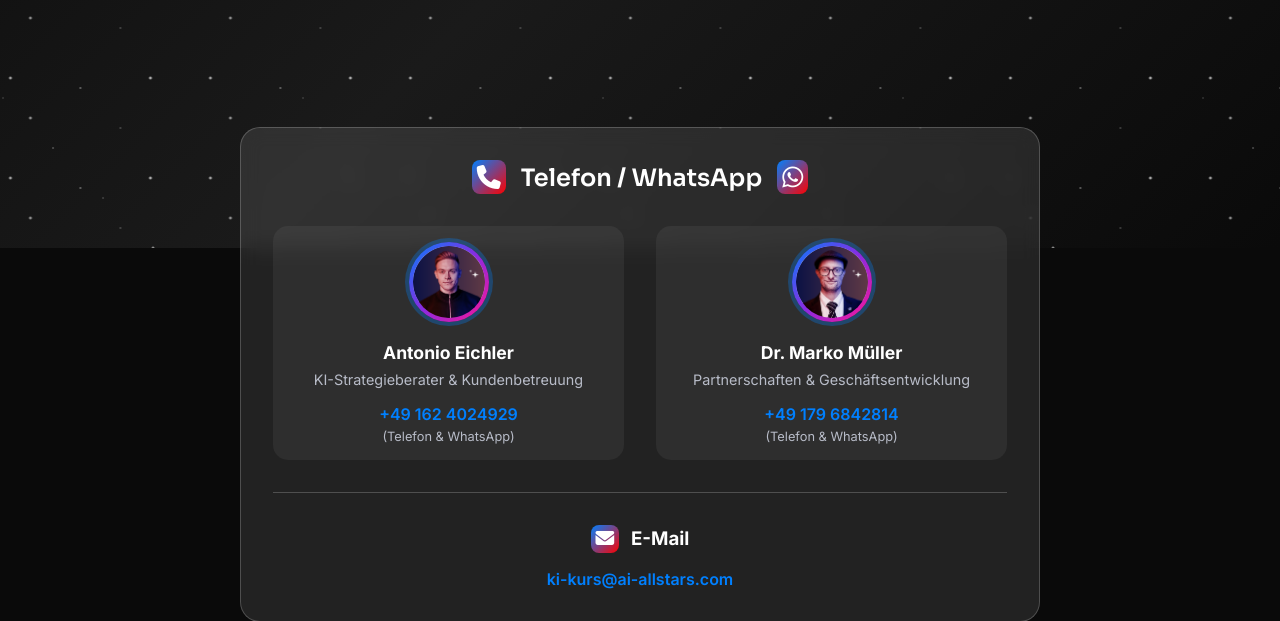
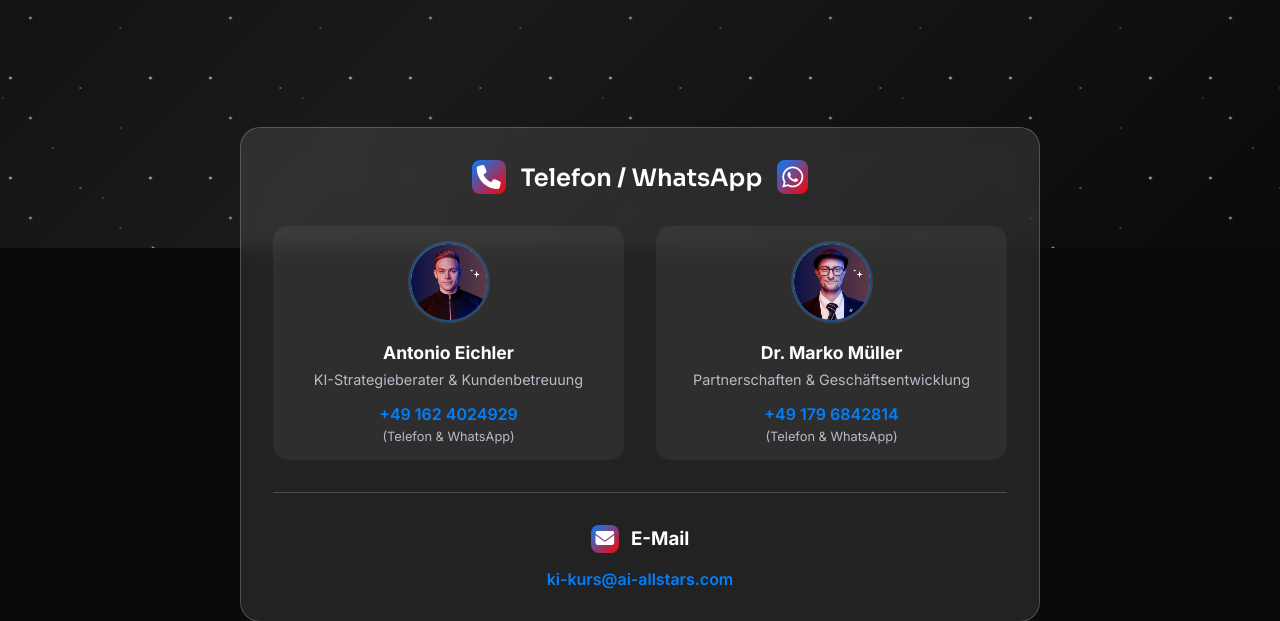
Before and after one commit to 2Patrick1111/kurs, a Flask app: page / in a window 1280 px wide. Shown: the part 552-1173 px from the top of the page. Run offline with Flask 3, Linux system fonts and the light colour scheme.

Commit message:
Improve appearance of user profile image with a more subtle border
Reduce the border thickness and adjust shadow properties on the profile image.

Replit-Commit-Author: Agent
Replit-Commit-Session-Id: 24450db1-d3b4-4f73-a2b5-f6c2bc65c6a2
Replit-Commit-Screenshot-Url: https://storage.googleapis.com/screenshot-production-us-central1/fd4cdddb-ef5b-437a-a1d5-8f8e6b62832b/24450db1-d3b4-4f73-a2b5-f6c2bc65c6a2/Nz9h2xl

```diff
--- a/static/css/website-styles.css
+++ b/static/css/website-styles.css
@@ -494,10 +494,8 @@ body {
     border-radius: 50%;
     object-fit: cover;
     margin-bottom: 1rem;
-    border: 4px solid transparent;
-    background: linear-gradient(135deg, #0080FF, #8A2BE2, #FF1493) border-box;
-    background-clip: border-box;
-    box-shadow: 0 0 0 4px rgba(0, 128, 255, 0.3);
+    border: 2px solid rgba(0, 128, 255, 0.4);
+    box-shadow: 0 0 0 1px rgba(255, 255, 255, 0.1);
 }
 
 .contact-name {
```
